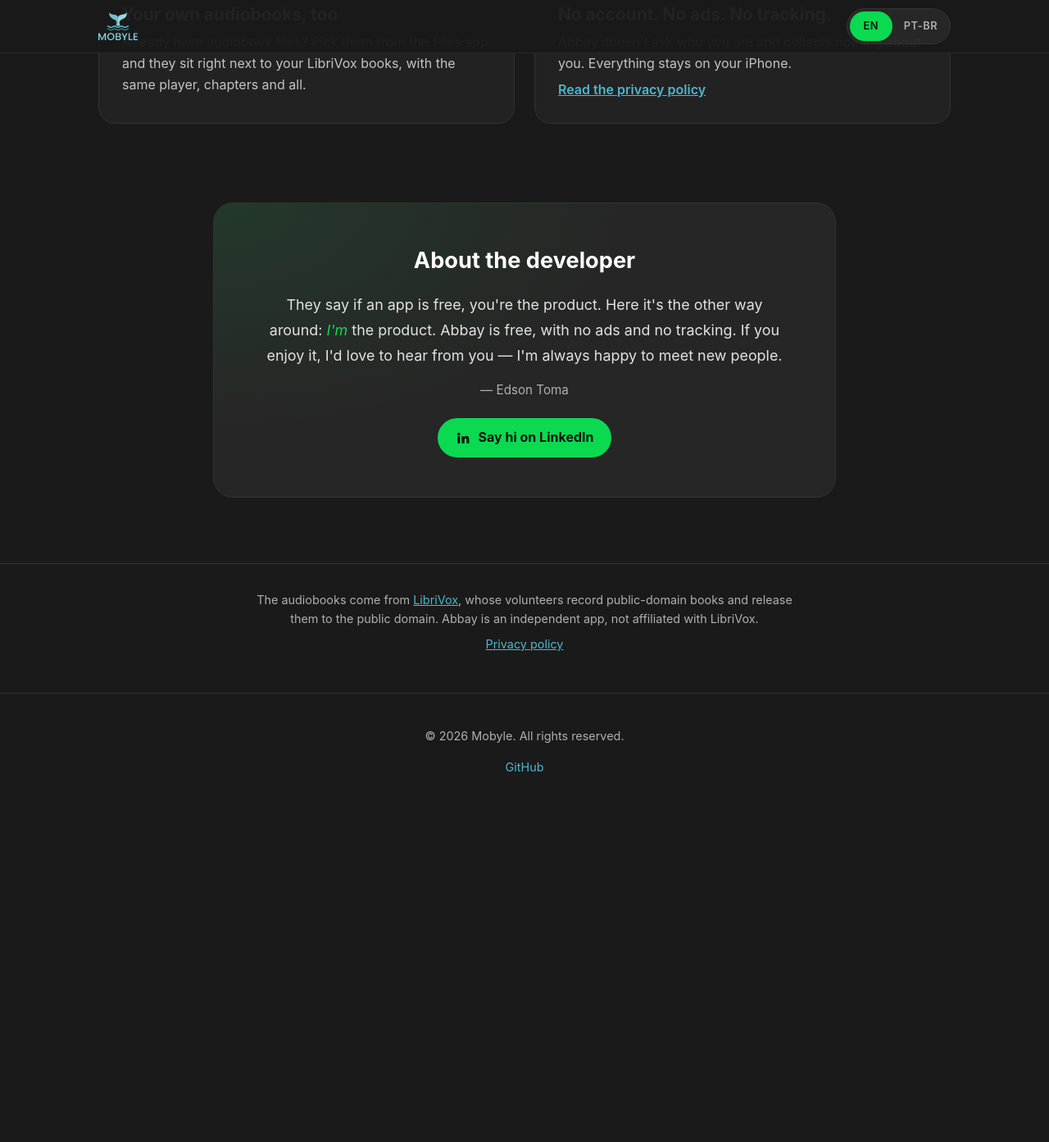
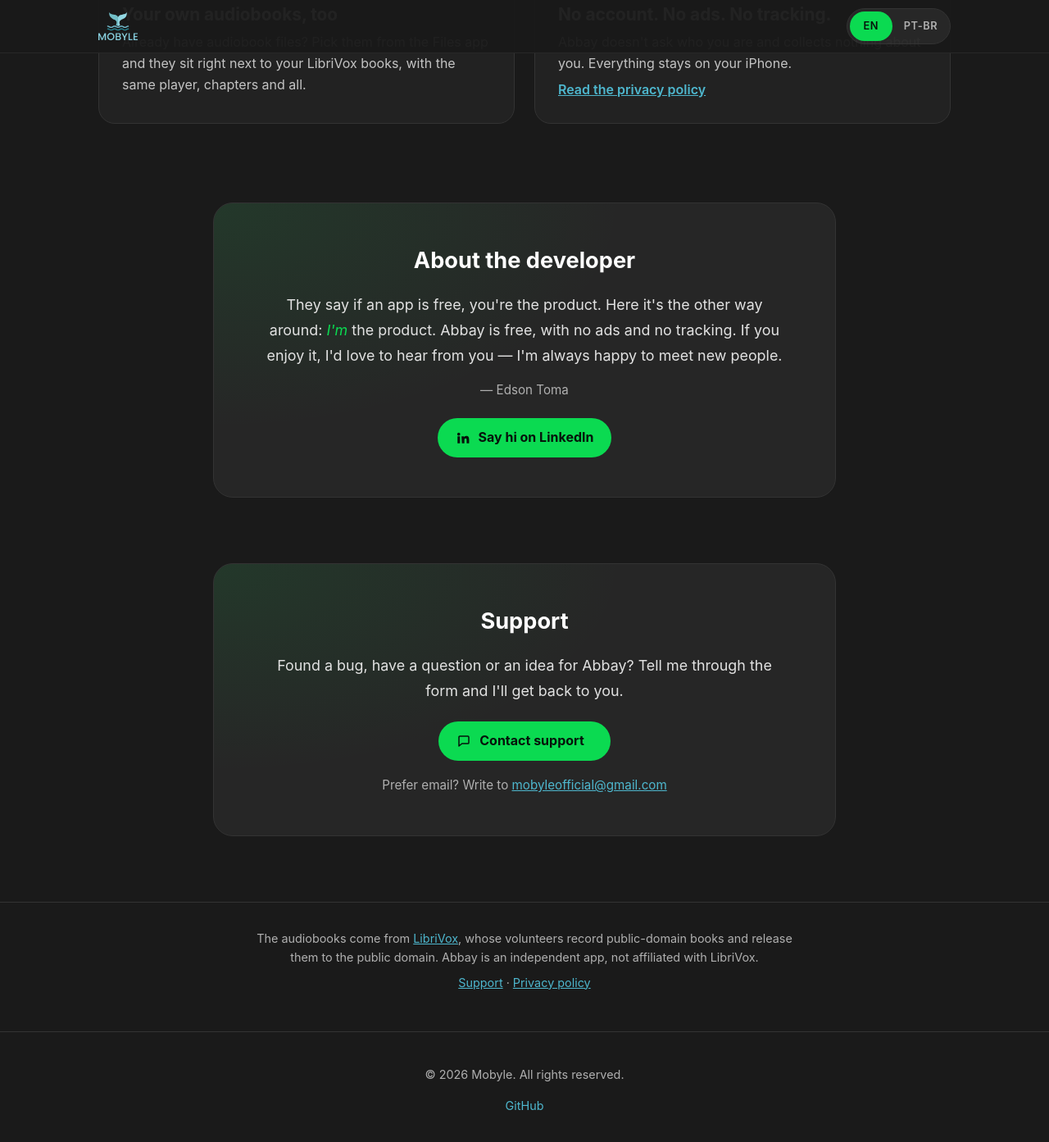
Before and after one commit to mobyleOfficial/mobyleofficial.github.io, a Jekyll site: the page built from abbay/index.html, in a window 1280 px wide and 1400 px high, scrolled down 3346 px. Shown: the top 1393 px of the window at 82% size. Built offline with Jekyll 4.4.1, drawn with Linux system fonts in a browser that asks for light colours; before the commit the page ends 4333 px from its top, so only the background shows below that.

Commit message:
feat(abbay): Support section with a contact form per language
The App Store Support URL (mobyleapps.com/abbay/) must offer a way to
reach the developer (App Review guideline 1.5), and the page had none.

A Support card under "About the developer" links to a Google Form in the
reader's language (English or Brazilian Portuguese) and offers
mobyleofficial@gmail.com as a fallback. The footer gains a Support link
next to the privacy policy. The form links live in the page's front
matter (support_form_url_en / support_form_url_pt).

```diff
--- a/abbay/index.html
+++ b/abbay/index.html
@@ -9,6 +9,10 @@
 extra_js:
   - /assets/abbay/js/abbay.js
 github_url: https://github.com/mobyleOfficial/AbbayiOS
+# The App Store Support URL points at this page; the #support section below is what it promises.
+support_form_url_en: https://forms.gle/CXPihChmJakqjkTdA
+support_form_url_pt: https://forms.gle/C3vpmv7hiMXATCTH6
+support_email: mobyleofficial@gmail.com
 ---
 {%- comment -%}
   Two languages live side by side: every piece of text comes in an `.i18n` pair, `lang="en"` and
@@ -204,13 +208,48 @@
     </div>
   </section>
 
+  <!-- Support -->
+  <section class="ab-about ab-support" id="support" aria-labelledby="support-title">
+    <div class="ab-container">
+      <div class="ab-about__card reveal">
+        <h2 id="support-title"><span class="i18n" lang="en">Support</span><span class="i18n" lang="pt-BR">Suporte</span></h2>
+        <p class="ab-about__note">
+          <span class="i18n" lang="en">Found a bug, have a question or an idea for Abbay? Tell me through the form and I'll get back to you.</span>
+          <span class="i18n" lang="pt-BR">Encontrou um problema, tem uma dúvida ou uma ideia para o Abbay? Me conte pelo formulário que eu respondo.</span>
+        </p>
+        {%- comment -%} One form per language; the wrapper span (not the button) carries .i18n, since the
+          switch's `display: revert` would undo the button's inline-flex. {%- endcomment %}
+        <span class="i18n" lang="en">
+          <a class="ab-button" href="{{ page.support_form_url_en }}" rel="noopener" target="_blank">
+            <svg viewBox="0 0 24 24" aria-hidden="true" focusable="false"><path d="M4 5.5A1.5 1.5 0 0 1 5.5 4h13A1.5 1.5 0 0 1 20 5.5v9a1.5 1.5 0 0 1-1.5 1.5H9l-5 4z" fill="none" stroke="currentColor" stroke-width="2" stroke-linejoin="round"/></svg>
+            Contact support<span class="visually-hidden"> (opens in a new tab)</span>
+          </a>
+        </span>
+        <span class="i18n" lang="pt-BR">
+          <a class="ab-button" href="{{ page.support_form_url_pt }}" rel="noopener" target="_blank">
+            <svg viewBox="0 0 24 24" aria-hidden="true" focusable="false"><path d="M4 5.5A1.5 1.5 0 0 1 5.5 4h13A1.5 1.5 0 0 1 20 5.5v9a1.5 1.5 0 0 1-1.5 1.5H9l-5 4z" fill="none" stroke="currentColor" stroke-width="2" stroke-linejoin="round"/></svg>
+            Falar com o suporte<span class="visually-hidden"> (abre em uma nova aba)</span>
+          </a>
+        </span>
+        <p class="ab-support__alt">
+          <span class="i18n" lang="en">Prefer email? Write to</span><span class="i18n" lang="pt-BR">Prefere email? Escreva para</span>
+          <a href="mailto:{{ page.support_email }}?subject=Abbay">{{ page.support_email }}</a>
+        </p>
+      </div>
+    </div>
+  </section>
+
   <section class="ab-credits">
     <div class="ab-container">
       <p>
         <span class="i18n" lang="en">The audiobooks come from <a href="https://librivox.org" rel="noopener">LibriVox</a>, whose volunteers record public-domain books and release them to the public domain. Abbay is an independent app, not affiliated with LibriVox.</span>
         <span class="i18n" lang="pt-BR">Os audiolivros vêm do <a href="https://librivox.org" rel="noopener">LibriVox</a>, cujos voluntários gravam livros de domínio público e os liberam em domínio público. O Abbay é um app independente, sem vínculo com o LibriVox.</span>
       </p>
-      <p><a href="{{ '/abbay/privacy-policy/' | relative_url }}"><span class="i18n" lang="en">Privacy policy</span><span class="i18n" lang="pt-BR">Política de privacidade</span></a></p>
+      <p>
+        <a href="#support"><span class="i18n" lang="en">Support</span><span class="i18n" lang="pt-BR">Suporte</span></a>
+        ·
+        <a href="{{ '/abbay/privacy-policy/' | relative_url }}"><span class="i18n" lang="en">Privacy policy</span><span class="i18n" lang="pt-BR">Política de privacidade</span></a>
+      </p>
     </div>
   </section>
 </main>
--- a/assets/abbay/css/abbay.css
+++ b/assets/abbay/css/abbay.css
@@ -235,6 +235,11 @@
 .ab-about__sign { margin: 14px 0 22px; color: var(--secondary-text); font-size: 0.95rem; }
 .ab-about__sign::before { content: "— "; }
 
+/* Support reuses the About card; it sits right under it, so it drops the top padding. */
+.ab-support { padding-top: 0; }
+.ab-support .ab-about__note { margin-bottom: 22px; }
+.ab-support__alt { margin: 18px 0 0; color: var(--secondary-text); font-size: 0.95rem; }
+
 .ab-button {
   display: inline-flex;
   align-items: center;
```
